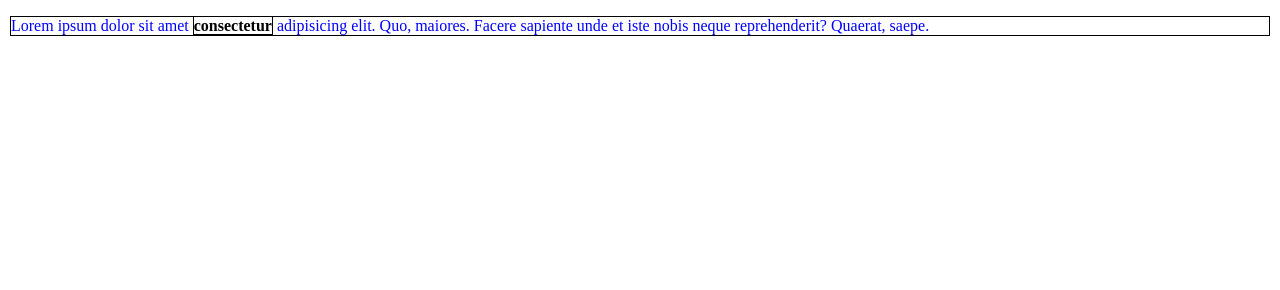
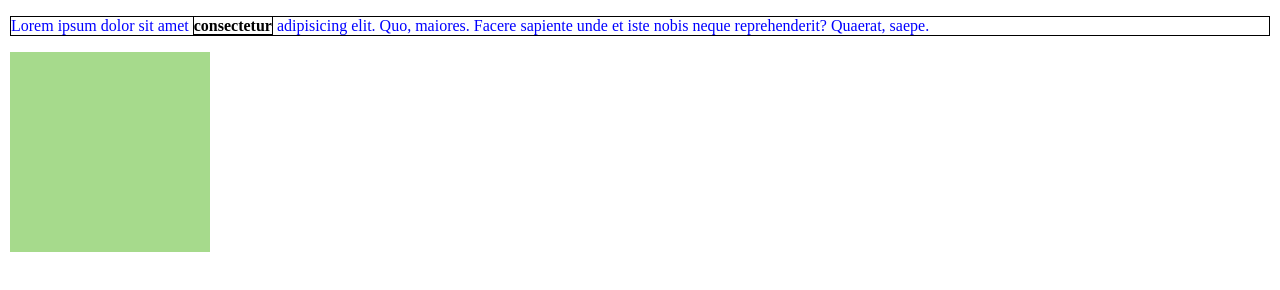
Before and after one commit to khalidNC/html_css_project_p1, a plain HTML site: page basicCss/inheritance.html in a window 1280 px wide. Drawn offline with Linux system fonts and the light colour scheme.

Commit message:
added colors in the doc

```diff
--- a/basicCss/inheritance.html
+++ b/basicCss/inheritance.html
@@ -13,5 +13,8 @@
       Quo, maiores. Facere sapiente unde et iste nobis neque reprehenderit?
       Quaerat, saepe.
     </p>
+    <section>
+      <article class="box"></article>
+    </section>
   </body>
 </html>
--- a/css/inheritance.css
+++ b/css/inheritance.css
@@ -11,3 +11,9 @@ strong {
   color: initial;
   border: inherit;
 }
+
+.box {
+  width: 200px;
+  height: 200px;
+  background-color: hsl(100deg 71% 42% / 51%);
+}
```
